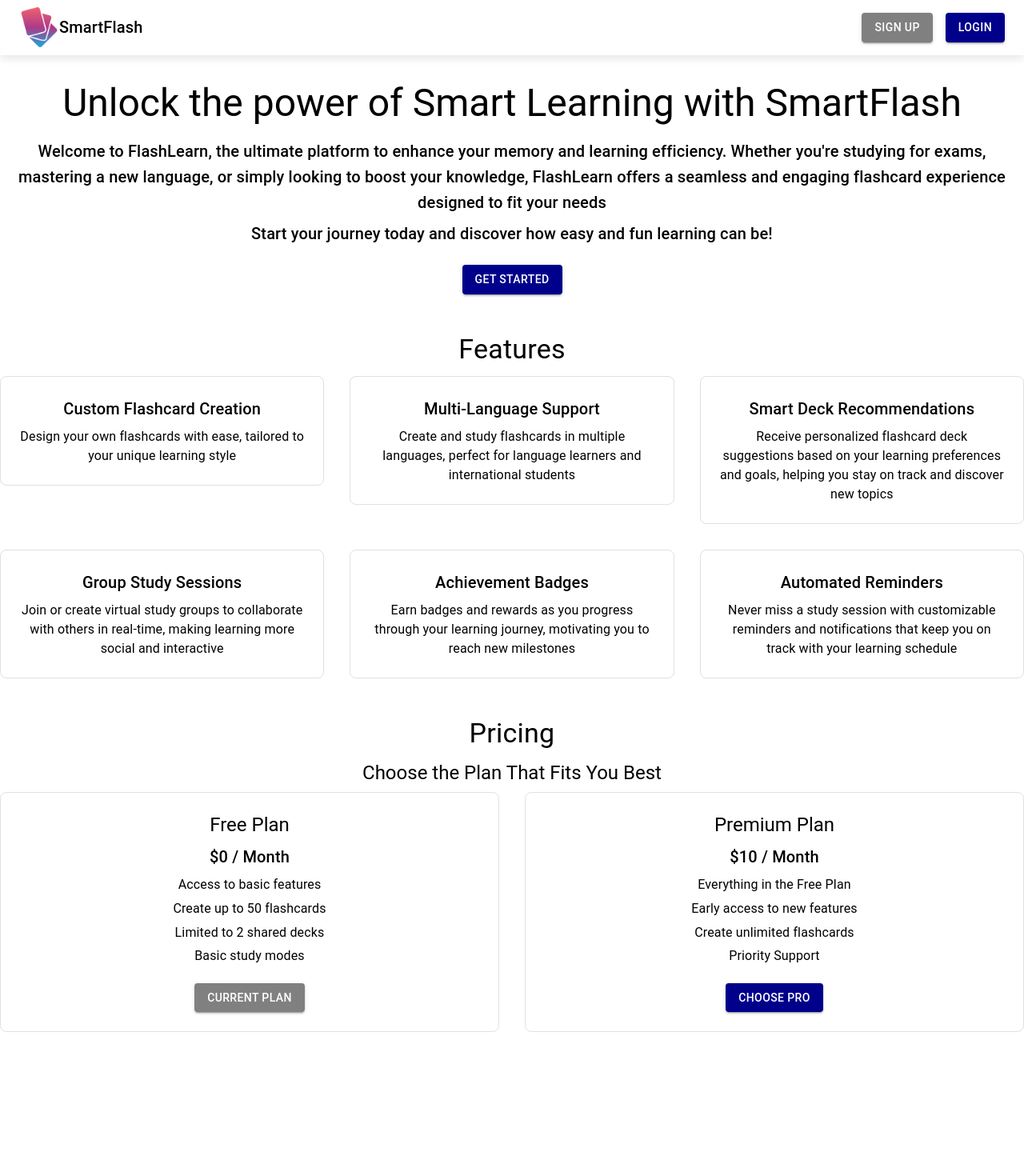
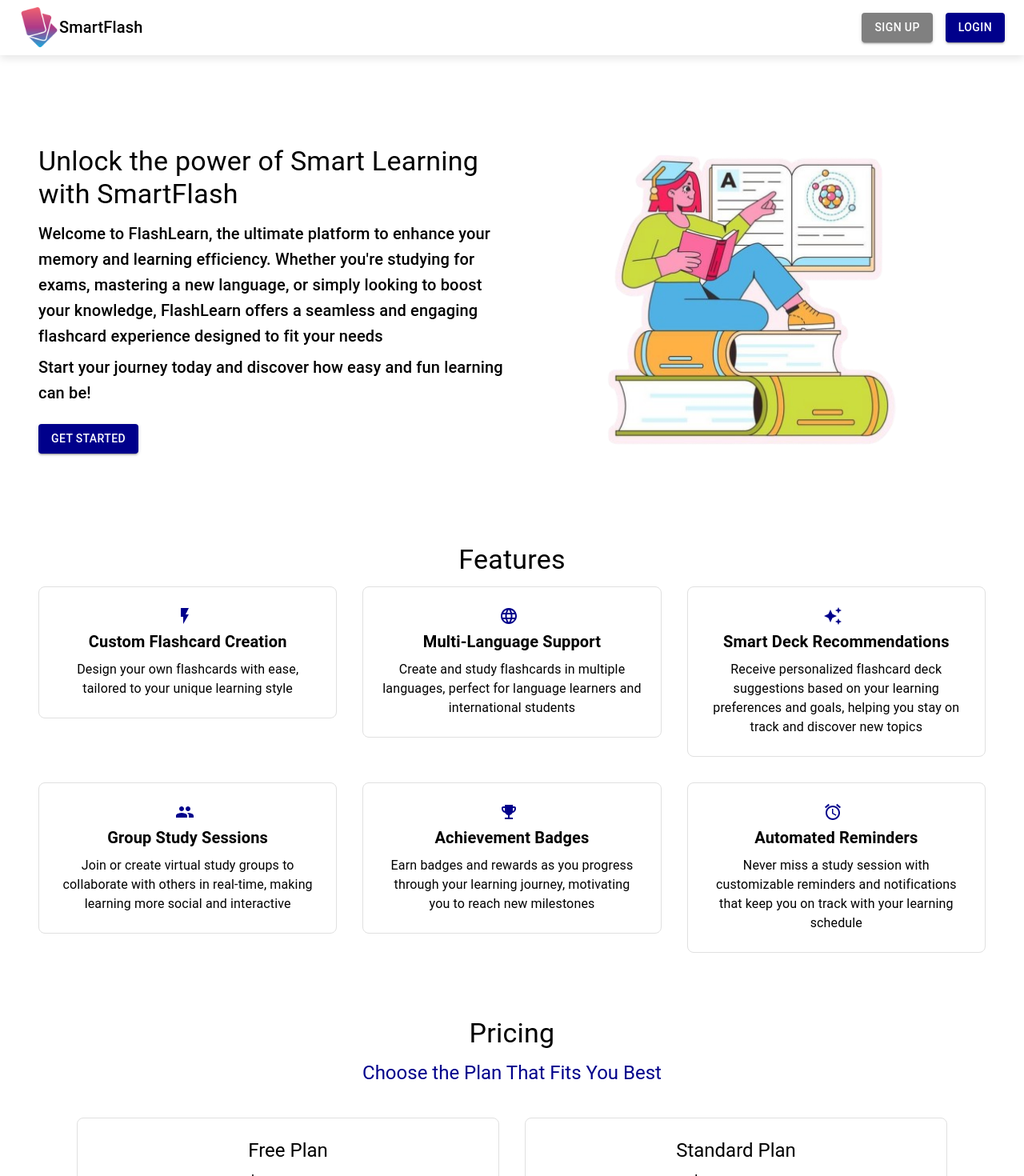
Before and after one commit to EKasuti/flashcard, a Next.js app: page / in a window 1280 px wide. Shown: the top 1470 px of the page at 80% size. Before the commit the page ends 1338 px from the top, so only its background shows below. Built offline with nearby package versions, Linux system fonts and the light colour scheme; no server answers.

Commit message:
UI/UX update for landing page

```diff
--- a/app/page.js
+++ b/app/page.js
@@ -3,8 +3,14 @@ import getStipe from "@/utils/get-stripe";
 import { SignedIn, SignedOut, UserButton, useUser } from "@clerk/nextjs";
 import { AppBar, Button, Toolbar, Typography, Container, Box, Grid } from "@mui/material";
 import Head from "next/head";
-import Image from "next/image";
 import { useRouter } from "next/navigation";
+import Image from 'next/image';
+import FlashOnIcon from '@mui/icons-material/FlashOn';
+import LanguageIcon from '@mui/icons-material/Language';
+import AutoAwesomeIcon from '@mui/icons-material/AutoAwesome';
+import GroupIcon from '@mui/icons-material/Group';
+import EmojiEventsIcon from '@mui/icons-material/EmojiEvents';
+import AlarmIcon from '@mui/icons-material/Alarm';
 
 export default function Home() {
   const { isLoaded, isSignedIn } = useUser();
@@ -23,7 +29,7 @@ export default function Home() {
     const checkoutSession = await fetch('/api/checkout_session', {
       method: 'POST',
       headers: {
-        origin: 'https://smartflash-rust.vercel.app/'
+        origin: 'http://localhost:3000'
       }
     })
 
@@ -44,21 +50,21 @@ export default function Home() {
   }
 
   return (
-    <Container maxWidth="100vh" disableGutters>
+    <Container maxWidth={false} disableGutters>
       <Head>
         <title>Flashcard SaaS</title>
         <meta name="description" content="Create flashcard from your text" />
       </Head>
 
       {/* NAVBAR */}
-      <AppBar position="static" sx={{ backgroundColor: 'white', boxShadow: '0px 4px 10px rgba(0, 0, 0, 0.1)' }}>
+      <AppBar position="static" sx={{ backgroundColor: 'white', boxShadow: '0px 4px 10px rgba(0, 0, 0, 0.1)'}}>
         <Toolbar>
           <Image src="/logo.png" alt="Logo" width={50} height={50} />
-          <Typography variant="h6" style={{ flexGrow: 1, color: 'black' }}>SmartFlash </Typography>
+          <Typography variant="h6" style={{ flexGrow: 1, color: 'black' }}>SmartFlash</Typography>
           <SignedOut>
-
             <Button variant="contained" href="/sign-up" sx={{ mt: 2, mr:2, mb:2, backgroundColor: 'gray', '&:hover': { backgroundColor: 'darkblue' } }}>Sign Up</Button>
             <Button variant="contained" href="/sign-in" sx={{ mt: 2, mb:2, backgroundColor: 'darkblue', '&:hover': { backgroundColor: 'darkblue' } }}>Login</Button>
+
           </SignedOut>
 
           {/* If signed in */}
@@ -68,73 +74,89 @@ export default function Home() {
         </Toolbar>
       </AppBar>
 
-      <Box
-        sx={{
-          textAlign: 'center',
-          my: 4,
-        }}
-      >
+      <Box sx={{ display: "flex", justifyContent: "space-between", alignItems: "center",ml:{ xs:2, sm: 6}, mr:{ xs:2, sm: 6}, my:{ xs:2, sm: 10}, flexDirection: {xs: "column", sm: 'row'}}}>
+        <Box sx={{ textAlign: { xs: 'center', sm: 'start' }, flex: 1, my:4 }}>
+          <Typography variant="h4" gutterBottom> Unlock the power of Smart Learning with SmartFlash</Typography>
+          <Typography variant="h6" gutterBottom> Welcome to FlashLearn, the ultimate platform to enhance your memory and learning efficiency.
+            Whether you&apos;re studying for exams, mastering a new language, or simply looking to boost your knowledge,
+            FlashLearn offers a seamless and engaging flashcard experience designed to fit your needs
+          </Typography>
+          <Typography variant="h6" gutterBottom>Start your journey today and discover how easy and fun learning can be!</Typography>
+          <Button variant="contained" sx={{ mt: 2, backgroundColor: 'darkblue', '&:hover': { backgroundColor: 'darkblue' } }} onClick={handleGetStarted}> Get Started</Button>
+        </Box>
 
-        <Typography variant="h3" gutterBottom> Unlock the power of Smart Learning with SmartFlash</Typography>
-        <Typography variant="h6" gutterBottom> Welcome to FlashLearn, the ultimate platform to enhance your memory and learning efficiency.
-          Whether you&apos;re studying for exams, mastering a new language, or simply looking to boost your knowledge,
-          FlashLearn offers a seamless and engaging flashcard experience designed to fit your needs
-        </Typography>
-
-        <Typography variant="h6" gutterBottom>Start your journey today and discover how easy and fun learning can be!</Typography>
-
-        <Button variant="contained" sx={{ mt: 2, backgroundColor: 'darkblue', '&:hover': { backgroundColor: 'darkblue' } }} onClick={handleGetStarted}> Get Started</Button>
+        <Box sx={{ flex: 1, textAlign: 'center' }}>
+        <Image src="/landing_page.png" alt="Landing page" width={400} height={400} style={{ maxWidth: { xs: '100px', sm: '200px', md: '400px' }, height: 'auto'}} />
+        </Box>
       </Box>
 
       {/* Features Section */}
-      <Box sx={{ my: 6, textAlign: 'center' }}>
+      <Box sx={{ my: 12, textAlign: 'center', ml:{ xs:4, sm: 6}, mr:{ xs:4, sm: 6}, my:{ xs:2, sm: 10} }}>
         <Typography variant="h4" gutterBottom> Features</Typography>
 
         <Grid container spacing={4}>
           {/* Feature 1 */}
           <Grid item xs={12} md={4}>
-            <Box sx={{ p: 3, border: '1px solid', borderColor: 'grey.300', borderRadius: 2 }}>
-              <Typography variant="h6" gutterBottom>Custom Flashcard Creation</Typography>
+            <Box sx={{ p: 3, border: '1px solid', borderColor: 'grey.300', borderRadius: 2, '&:hover': { boxShadow: 3 } }}>
+              <Box>
+                <FlashOnIcon sx={{ mr: 1, color: 'darkblue' }} />
+              </Box>
+              <Typography variant="h6" gutterBottom sx={{ fontWeight: 'bold'}}>Custom Flashcard Creation</Typography>
               <Typography>Design your own flashcards with ease, tailored to your unique learning style</Typography>
             </Box>
           </Grid>
 
           {/* Feature 2 */}
           <Grid item xs={12} md={4}>
-            <Box sx={{ p: 3, border: '1px solid', borderColor: 'grey.300', borderRadius: 2 }}>
-              <Typography variant="h6" gutterBottom>Multi-Language Support</Typography>
+            <Box sx={{ p: 3, border: '1px solid', borderColor: 'grey.300', borderRadius: 2, '&:hover': { boxShadow: 3 } }}>
+              <Box>
+                  <LanguageIcon sx={{ mr: 1, color: 'darkblue' }} />
+              </Box>
+              <Typography variant="h6"  gutterBottom sx={{ fontWeight: 'bold'}}>Multi-Language Support</Typography>
               <Typography>Create and study flashcards in multiple languages, perfect for language learners and international students</Typography>
             </Box>
           </Grid>
 
           {/* Feature 3 */}
           <Grid item xs={12} md={4}>
-            <Box sx={{ p: 3, border: '1px solid', borderColor: 'grey.300', borderRadius: 2 }}>
-              <Typography variant="h6" gutterBottom>Smart Deck Recommendations</Typography>
+            <Box sx={{ p: 3, border: '1px solid', borderColor: 'grey.300', borderRadius: 2, '&:hover': { boxShadow: 3 } }}>
+              <Box>
+                <AutoAwesomeIcon sx={{ mr: 1, color: 'darkblue' }} />
+              </Box>
+              <Typography variant="h6" gutterBottom sx={{ fontWeight: 'bold'}}>Smart Deck Recommendations</Typography>
               <Typography>Receive personalized flashcard deck suggestions based on your learning preferences and goals, helping you stay on track and discover new topics</Typography>
             </Box>
           </Grid>
 
           {/* Feature 4 */}
           <Grid item xs={12} md={4}>
-            <Box sx={{ p: 3, border: '1px solid', borderColor: 'grey.300', borderRadius: 2 }}>
-              <Typography variant="h6" gutterBottom>Group Study Sessions</Typography>
+            <Box sx={{ p: 3, border: '1px solid', borderColor: 'grey.300', borderRadius: 2, '&:hover': { boxShadow: 3 } }}>
+              <Box>
+                <GroupIcon sx={{ mr: 1, color: 'darkblue' }} />
+              </Box>
+              <Typography variant="h6" gutterBottom sx={{ fontWeight: 'bold'}}>Group Study Sessions</Typography>
               <Typography>Join or create virtual study groups to collaborate with others in real-time, making learning more social and interactive</Typography>
             </Box>
           </Grid>
 
           {/* Feature 5 */}
           <Grid item xs={12} md={4}>
-            <Box sx={{ p: 3, border: '1px solid', borderColor: 'grey.300', borderRadius: 2 }}>
-              <Typography variant="h6" gutterBottom>Achievement Badges</Typography>
+            <Box sx={{ p: 3, border: '1px solid', borderColor: 'grey.300', borderRadius: 2, '&:hover': { boxShadow: 3 } }}>
+              <Box>
+                <EmojiEventsIcon sx={{ mr: 1, color: 'darkblue' }} />
+              </Box>
+              <Typography variant="h6" gutterBottom sx={{ fontWeight: 'bold'}}>Achievement Badges</Typography>
               <Typography>Earn badges and rewards as you progress through your learning journey, motivating you to reach new milestones</Typography>
             </Box>
           </Grid>
 
           {/* Feature 6 */}
           <Grid item xs={12} md={4}>
-            <Box sx={{ p: 3, border: '1px solid', borderColor: 'grey.300', borderRadius: 2 }}>
-              <Typography variant="h6" gutterBottom>Automated Reminders</Typography>
+            <Box sx={{ p: 3, border: '1px solid', borderColor: 'grey.300', borderRadius: 2, '&:hover': { boxShadow: 3 } }}>
+              <Box>
+                <AlarmIcon sx={{ mr: 1, color: 'darkblue' }} />
+              </Box>
+              <Typography variant="h6" gutterBottom sx={{ fontWeight: 'bold'}}>Automated Reminders</Typography>
               <Typography>Never miss a study session with customizable reminders and notifications that keep you on track with your learning schedule</Typography>
             </Box>
           </Grid>
@@ -142,40 +164,48 @@ export default function Home() {
       </Box>
 
       {/* PRICING */}
-      <Box sx={{ my: 6, textAlign: 'center' }}>
+      <Box sx={{ my: 4, textAlign: 'center', ml: {xs:8, sm:12}, mr: { xs:8, sm:12} }}>
         <Typography variant="h4" gutterBottom> Pricing</Typography>
-        <Typography variant="h5" gutterBottom>Choose the Plan That Fits You Best</Typography>
-        <Grid container spacing={4}>
+        <Typography variant="h5" gutterBottom sx={{color: "darkblue",}}>Choose the Plan That Fits You Best</Typography>
+        <Grid container spacing={4} sx={{ my:1}}>
+
           {/* Pricing 1: Free Plan */}
           <Grid item xs={12} md={6}>
-            <Box sx={{ p: 3, border: '1px solid', borderColor: 'grey.300', borderRadius: 2 }}>
+            <Box sx={{ p: 3, border: '1px solid', borderColor: 'grey.300', borderRadius: 2, '&:hover': { boxShadow: 3 } }}>
               <Typography variant="h5" gutterBottom>Free Plan</Typography>
               <Typography variant="h6" gutterBottom>$0 / Month</Typography>
               <Typography gutterBottom>Access to basic features</Typography>
               <Typography gutterBottom>Create up to 50 flashcards</Typography>
               <Typography gutterBottom>Limited to 2 shared decks</Typography>
               <Typography gutterBottom>Basic study modes</Typography>
-              <Button variant="contained" sx={{ mt: 2, backgroundColor: 'gray', '&:hover': { backgroundColor: 'darkblue' } }}>Current Plan</Button>
+              <Button variant="contained" color="primary" sx={{ mt: 2, mr:2, mb:2, backgroundColor: 'gray', '&:hover': { backgroundColor: 'darkblue' } }}>Current Plan</Button>
             </Box>
           </Grid>
 
           {/* Pricing 2 */}
           <Grid item xs={12} md={6}>
-            <Box sx={{ p: 3, border: '1px solid', borderColor: 'grey.300', borderRadius: 2 }}>
-              <Typography variant="h5" gutterBottom>Premium Plan</Typography>
+            <Box sx={{ p: 3, border: '1px solid', borderColor: 'grey.300', borderRadius: 2, '&:hover': { boxShadow: 3 } }}>
+              <Typography variant="h5" gutterBottom>Standard Plan</Typography>
               <Typography variant="h6" gutterBottom>$10 / Month</Typography>
               <Typography gutterBottom>Everything in the Free Plan</Typography>
-              <Typography gutterBottom>Early access to new features</Typography>
               <Typography gutterBottom>Create unlimited flashcards</Typography>
+              <Typography gutterBottom>Advanced study modes</Typography>
               <Typography gutterBottom>Priority Support</Typography>
-              <Button variant="contained" sx={{ mt: 2, backgroundColor: 'darkblue', '&:hover': { backgroundColor: 'darkblue' } }} onClick={handleSubmit}>
+              <Button variant="contained" color="primary" sx={{ mt: 2, mr:2, mb:2, backgroundColor: 'darkblue', '&:hover': { backgroundColor: 'darkblue' } }} onClick={handleSubmit}>
                 Choose Pro
               </Button>
             </Box>
           </Grid>
+        </Grid>
+      </Box>
 
-
-        </Grid>
+      {/* Footer */}
+      <Box sx={{ textAlign: 'center', py: 4 }}>
+        <Box sx={{ mt: 4 }}>
+          <Box sx={{ borderTop: '1px solid lightgrey', pt: 2, ml:4, mr:4 }}>
+            <Typography variant="body1">© {new Date().getFullYear()} SmartFlash. All rights reserved.</Typography>
+          </Box>
+        </Box>
       </Box>
     </Container>
   );
--- a/package.json
+++ b/package.json
@@ -12,6 +12,7 @@
     "@clerk/nextjs": "^5.3.1",
     "@emotion/react": "^11.13.0",
     "@emotion/styled": "^11.13.0",
+    "@mui/icons-material": "^5.16.7",
     "@mui/material": "^5.16.7",
     "@stripe/stripe-js": "^4.3.0",
     "firebase": "^10.13.0",
```
Also changed, not shown: public/landing_page.png (added), 1 other file (tests, documents, lock files or other folders).
